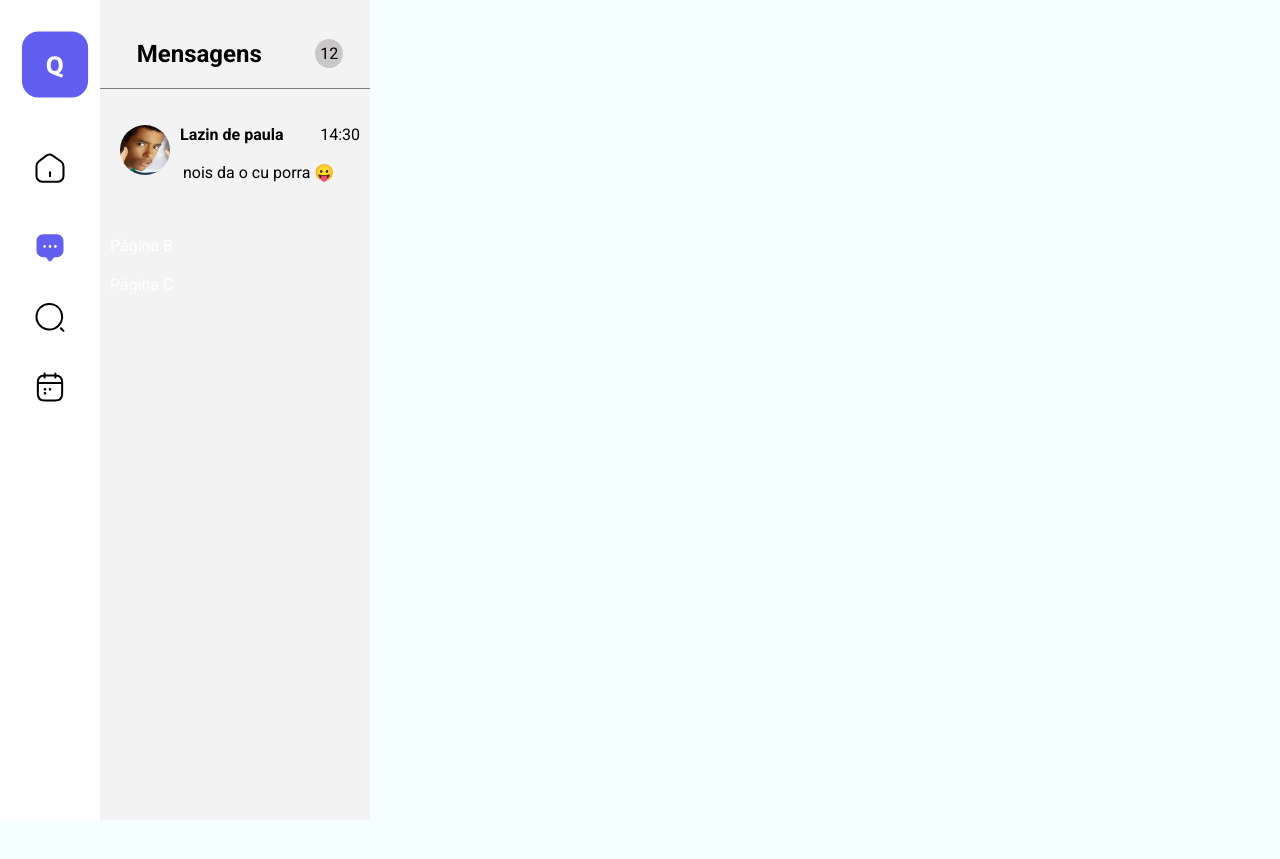
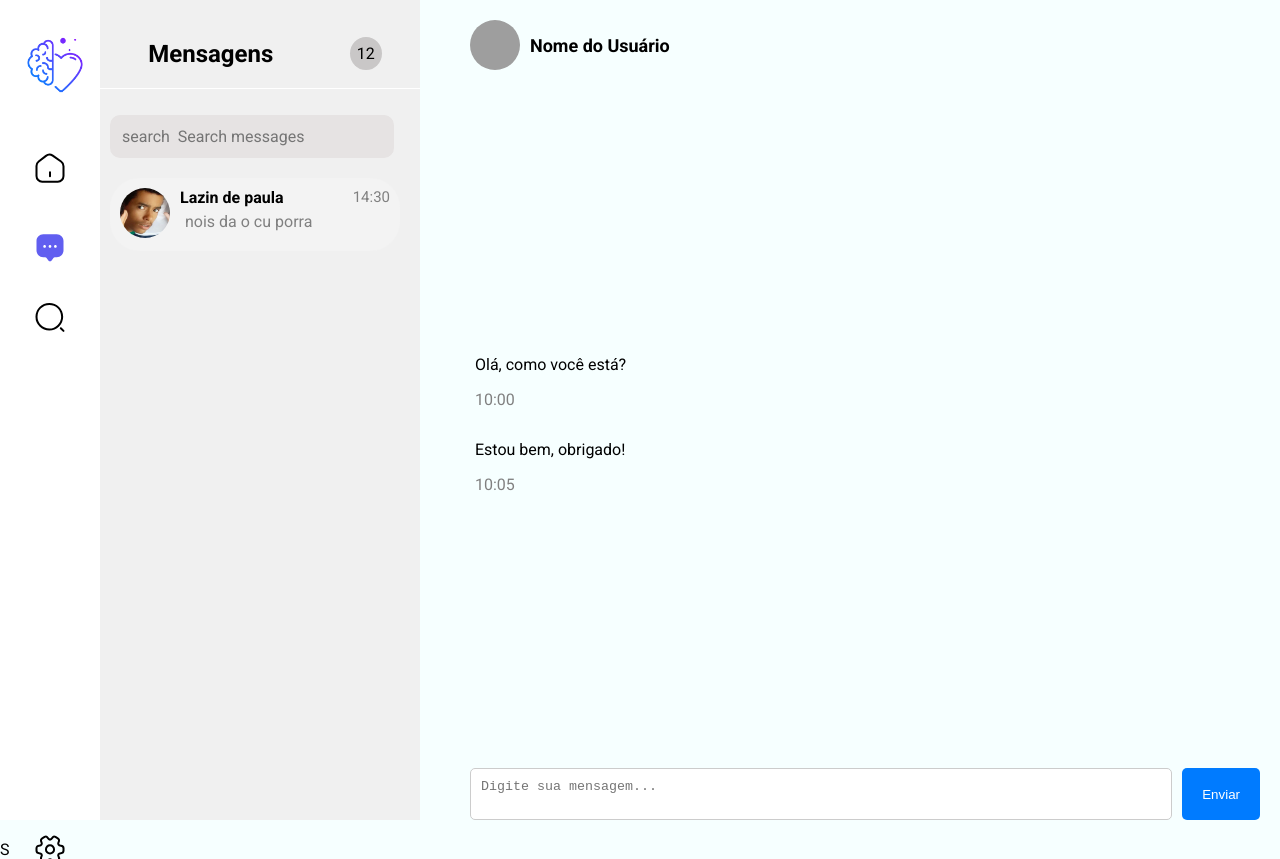
Before and after one commit to Lucas-Tito/MindLink, a React (Create React App) app in the folder Frontend/frontend/: page / in a window 1280 px wide. Before the commit the page ends 800 px from the top, so only its background shows below. Built offline with nearby package versions, Linux system fonts and the light colour scheme; grey boxes are pictures that could not be loaded.

Commit message:
feat: finishing sidebar and starting chat component

```diff
--- a/Frontend/frontend/src/components/CardChat/index.jsx
+++ b/Frontend/frontend/src/components/CardChat/index.jsx
@@ -12,10 +12,10 @@ const CardChat = () => {
         <div class="message-info">
           <div class="details">
             <p>{nome}</p>
-            <p>{horario}</p>
+            <span>{horario}</span>
           </div>
           <div class="message">
-            <p>nois da o cu porra 😛</p>
+            <span>nois da o cu porra </span>
           </div>
         </div>
       </div>
--- a/Frontend/frontend/src/components/CardChat/style.css
+++ b/Frontend/frontend/src/components/CardChat/style.css
@@ -4,7 +4,7 @@
   padding: 10px;
   background-color: #f3f3f3; /* Cor de fundo do card */
   border-radius: 30px;
-  width: 240px;
+  width: 270px;
 }
 
 .avatar {
@@ -21,9 +21,12 @@
 }
 
 .message {
-  padding: 3px;
+  padding: 5px;
   border-radius: 10px;
   margin-bottom: 5px;
+}
+.message span {
+  color: gray;
 }
 
 .details {
@@ -34,6 +37,11 @@
 .details p {
   margin: 0;
 }
+.details span {
+  color: gray;
+  font-family: "Roboto";
+  font-size: 15px;
+}
 
 .details p:first-child {
   font-weight: bold;
--- /dev/null
+++ b/Frontend/frontend/src/components/Chat/index.jsx
@@ -0,0 +1,37 @@
+import React from "react";
+import "./style.css";
+
+const ChatRoom = () => {
+  return (
+    <div className="chat-room">
+      <div className="chat-header">
+        <img
+          src="caminho_para_a_sua_foto"
+          alt="Foto do Usuário"
+          className="user-avatar"
+        />
+        <h3 className="user-name">Nome do Usuário</h3>
+      </div>
+      <div className="chat-messages">
+        <div className="message received">
+          <p>Olá, como você está?</p>
+          <span className="time">10:00</span>
+        </div>
+        <div className="message sent">
+          <p>Estou bem, obrigado!</p>
+          <span className="time">10:05</span>
+        </div>
+        {/* Adicione mais mensagens aqui */}
+      </div>
+      <div className="message-input">
+        <textarea
+          placeholder="Digite sua mensagem..."
+          className="input-text"
+        ></textarea>
+        <button className="send-button">Enviar</button>
+      </div>
+    </div>
+  );
+};
+
+export default ChatRoom;
--- /dev/null
+++ b/Frontend/frontend/src/components/Chat/style.css
@@ -0,0 +1,53 @@
+.chat-room {
+  height: 100vh;
+  overflow-y: auto;
+  padding: 20px;
+  margin-left: 450px;
+  display: flex;
+  flex-direction: column;
+  justify-content: space-between;
+}
+
+.chat-header {
+  display: flex;
+  align-items: center;
+  margin-bottom: 20px;
+}
+
+.user-avatar {
+  width: 50px;
+  height: 50px;
+  border-radius: 50%;
+  margin-right: 10px;
+}
+
+.user-name {
+  margin: 0;
+  font-size: 18px;
+}
+
+.chat-messages {
+  margin-bottom: 20px;
+}
+
+.message-input {
+  display: flex;
+}
+
+.input-text {
+  flex: 1;
+  padding: 10px;
+  border-radius: 5px;
+  border: 1px solid #ccc;
+  resize: none;
+}
+
+.send-button {
+  padding: 10px 20px;
+  margin-left: 10px;
+  border: none;
+  background-color: #007bff;
+  color: #fff;
+  border-radius: 5px;
+  cursor: pointer;
+}
--- /dev/null
+++ b/Frontend/frontend/src/components/Search/index.jsx
@@ -0,0 +1,32 @@
+import React, { useState } from "react";
+import "./style.css"; // Estilo CSS para o campo de busca
+
+const SearchBar = ({ onSearch }) => {
+  const [searchTerm, setSearchTerm] = useState("");
+
+  const handleChange = (event) => {
+    setSearchTerm(event.target.value);
+  };
+
+  const handleKeyPress = (event) => {
+    if (event.key === "Enter") {
+      // Chama a função de busca passada como prop
+      onSearch(searchTerm);
+    }
+  };
+
+  return (
+    <div className="search-container">
+      <input
+        type="text"
+        placeholder="search  Search messages"
+        value={searchTerm}
+        onChange={handleChange}
+        onKeyPress={handleKeyPress}
+        className="search-input"
+      />
+    </div>
+  );
+};
+
+export default SearchBar;
--- /dev/null
+++ b/Frontend/frontend/src/components/Search/style.css
@@ -0,0 +1,19 @@
+.search-container {
+  position: relative;
+}
+
+.search-input {
+  padding: 12px;
+  font-size: 16px;
+  border: none;
+  font-family: "Roboto";
+  border-radius: 10px;
+  transition: all 0.3s ease;
+  width: 260px; /* ajuste conforme necessário */
+  background-color: #e6e3e3;
+}
+
+.search-input:focus {
+  border-color: #007bff;
+  box-shadow: 0 0 5px rgba(0, 123, 255, 0.5);
+}
--- a/Frontend/frontend/src/components/Sidebar/index.jsx
+++ b/Frontend/frontend/src/components/Sidebar/index.jsx
@@ -5,18 +5,27 @@ import homeIcon from "../../assets/home.svg";
 import chatIcon from "../../assets/chatIcon.svg";
 import logoIcon from "../../assets/Logo.svg";
 import lupaIcon from "../../assets/lupaIcon.svg";
+import engineIcon from "../../assets/engine.svg";
+import cerebroIcon from "../../assets/cerebro.png";
 import calendarIcon from "../../assets/calendar.svg";
 import CardChat from "../CardChat";
+import SearchBar from "../Search";
+import ChatRoom from "../Chat";
 
 const Sidebar = () => {
   const [qtdMensagens, setQtdMensagens] = useState(12);
+  const handleSearch = (term) => {
+    // Aqui você pode fazer algo com o termo de busca, como enviar para um servidor
+    console.log("Termo de busca:", term);
+  };
+
   return (
     <div>
       <div class="sidebar">
         <ul>
           <li>
             <img
-              src={logoIcon}
+              src={cerebroIcon}
               style={{
                 width: "70px",
                 left: "20px",
@@ -58,27 +67,27 @@ const Sidebar = () => {
               }}
             />
           </li>
+
           <li>
             <img
-              src={calendarIcon}
+              src={engineIcon}
               style={{
                 width: "40px",
                 left: "30px",
                 position: "absolute",
-                top: "370px",
+                top: "830px",
               }}
             />
           </li>
         </ul>
       </div>
-
       <div class="sidebar sidebar-right">
         <div
           style={{
             display: "flex",
             alignItems: "center",
             justifyContent: "space-around",
-            borderBottom: "1px solid gray",
+            borderBottom: "1px solid #FFF",
           }}
         >
           <h2
@@ -94,7 +103,7 @@ const Sidebar = () => {
             style={{
               borderRadius: "100%",
               backgroundColor: "#c9c7c7",
-              padding: "5px",
+              padding: "7px",
             }}
           >
             {qtdMensagens}
@@ -102,18 +111,14 @@ const Sidebar = () => {
         </div>
         <ul>
           <li>
-            <CardChat />
+            <SearchBar onSearch={handleSearch} />
           </li>
           <li>
-            <a href="#">Página B</a>
-          </li>
-          <li>
-            <a href="#">Página C</a>
+            <CardChat />
           </li>
         </ul>
       </div>
-
-      <div class="content"></div>
+      <ChatRoom />S
     </div>
   );
 };
--- a/Frontend/frontend/src/components/Sidebar/style.css
+++ b/Frontend/frontend/src/components/Sidebar/style.css
@@ -10,12 +10,12 @@
 }
 /* Estilo da segunda barra lateral (direita) */
 .sidebar-right {
-  width: 270px;
+  width: 320px;
   height: 100%;
   position: fixed;
   top: 0;
   left: 100px; /* Ajusta a posição para que fique ao lado da primeira sidebar */
-  background-color: #f3f3f3;
+  background-color: #f0f0f0;
   padding-top: 20px;
 }
 
```
Also changed, not shown: Frontend/frontend/src/assets/engine.svg (added).
